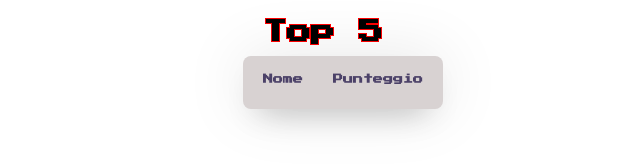
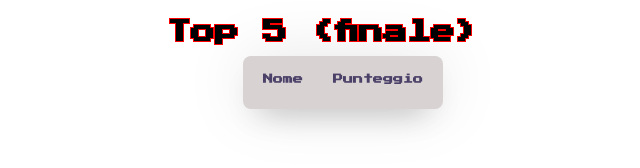
Before and after one commit to JackDiSpade21/BLADEINVADERS, a plain HTML site: page endgame.html in a window 1280 px wide. Shown: the whole page, without its empty margins (277-917 px from the left). Drawn offline with Linux system fonts and the light colour scheme; no server answers.

Commit message:
Update endgame.html

```diff
--- a/endgame.html
+++ b/endgame.html
@@ -34,7 +34,7 @@
     </head>
 
     <body>
-        <div class="top5" style="margin-left: -10vh; align-items: center;"><h2 style="align-self: center; text-shadow: -1px -1px 0 #ff0000, 1px -1px 0 #ff0000, -1px 1px 0 #ff0000, 1px 1px 0 #ff0000;">Top 5</h2></div>
+        <div class="top5" style="margin-left: -10vh; align-items: center;"><h2 style="align-self: center; text-shadow: -1px -1px 0 #ff0000, 1px -1px 0 #ff0000, -1px 1px 0 #ff0000, 1px 1px 0 #ff0000;">Top 5 (finale)</h2></div>
         <div class="center" style="margin-left: -5vh;">
 
             <div class="retrofont">
```
